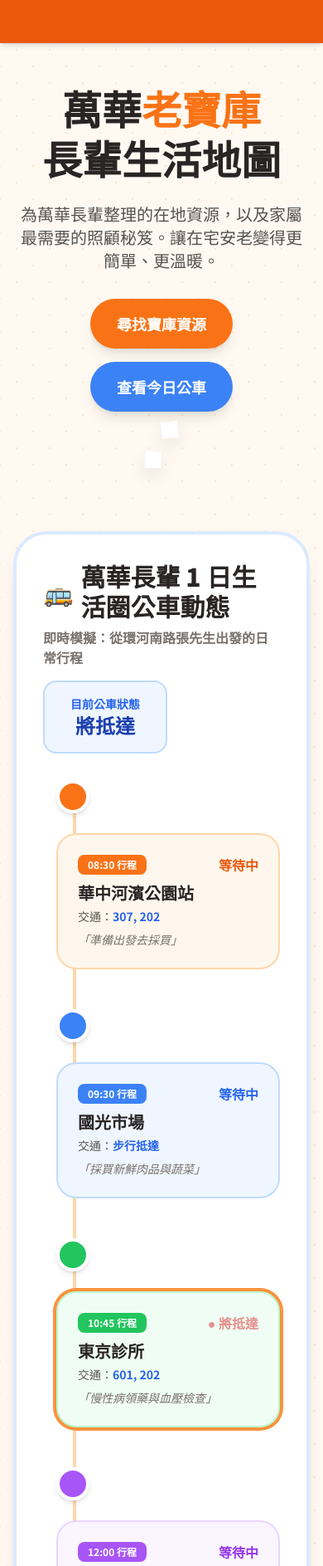
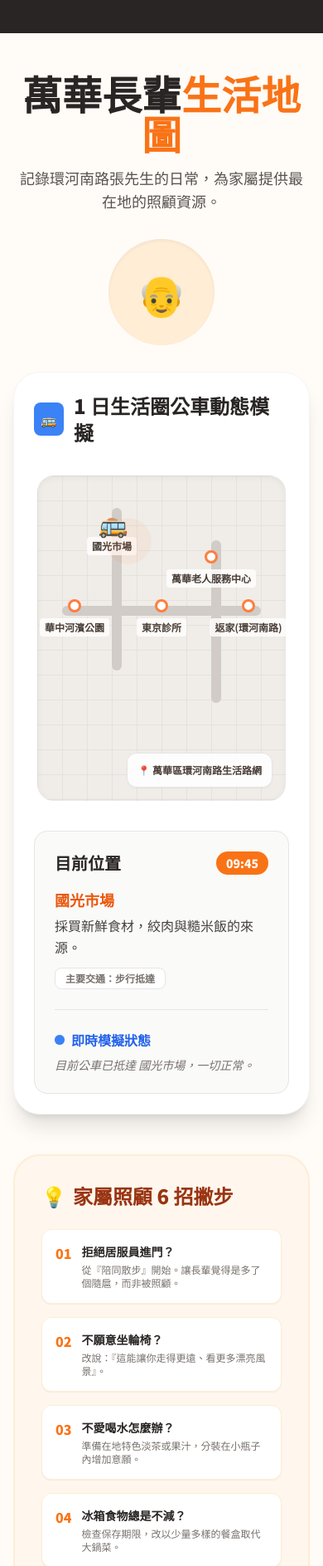
Before and after one commit to shenpaul1/Wanhua-Neighborhood, a plain HTML site: page index.html in a window 390 px wide. Shown: the top 1887 px of the page at 83% size. Drawn offline with nearby package versions, Linux system fonts and the light colour scheme.

Commit message:
Update index.html

```diff
--- a/index.html
+++ b/index.html
@@ -9,318 +9,301 @@
         @import url('https://fonts.googleapis.com/css2?family=Noto+Sans+TC:wght@400;700;900&display=swap');
 
         body {
-            background: #FFF9F2;
-            background-image: radial-gradient(#FFE4CC 1px, transparent 1px), radial-gradient(#FFE4CC 1px, transparent 1px);
-            background-size: 40px 40px;
-            background-position: 0 0, 20px 20px;
+            background: #FFFBF7;
             color: #4A3E37;
             font-family: 'Noto Sans TC', sans-serif;
             scroll-behavior: smooth;
         }
 
-        .rounded-super { border-radius: 2.5rem; }
+        .rounded-super { border-radius: 2rem; }
+
+        /* 模擬地圖樣式 */
+        .map-container {
+            position: relative;
+            background: #f0ede9;
+            background-image:
+                linear-gradient(#e5e1dc 1px, transparent 1px),
+                linear-gradient(90deg, #e5e1dc 1px, transparent 1px);
+            background-size: 30px 30px;
+            height: 400px;
+            border-radius: 1.5rem;
+            overflow: hidden;
+            border: 4px solid #fff;
+            box-shadow: inset 0 2px 10px rgba(0,0,0,0.05);
+        }
+
+        .map-road {
+            position: absolute;
+            background: #d1ccc7;
+            border-radius: 20px;
+        }
+
+        .bus-marker {
+            position: absolute;
+            transition: all 1.5s cubic-bezier(0.4, 0, 0.2, 1);
+            z-index: 50;
+        }
+
+        .station-node {
+            position: absolute;
+            width: 16px;
+            height: 16px;
+            background: white;
+            border: 3px solid #FF7E3D;
+            border-radius: 50%;
+            transform: translate(-50%, -50%);
+            z-index: 20;
+        }
+
+        .station-label {
+            position: absolute;
+            font-size: 12px;
+            font-weight: bold;
+            white-space: nowrap;
+            background: rgba(255,255,255,0.8);
+            padding: 2px 6px;
+            border-radius: 4px;
+            transform: translate(-50%, 15px);
+        }
+
+        @keyframes pulse-ring {
+            0% { transform: scale(0.8); opacity: 0.5; }
+            100% { transform: scale(1.5); opacity: 0; }
+        }
+
+        .active-pulse {
+            position: absolute;
+            width: 40px;
+            height: 40px;
+            background: #FF7E3D;
+            border-radius: 50%;
+            transform: translate(-50%, -50%);
+            animation: pulse-ring 2s infinite;
+            z-index: 10;
+        }
 
         .photo-frame {
-            border: 10px solid white;
-            box-shadow: 0 8px 20px rgba(0,0,0,0.1);
-            transition: all 0.3s ease;
+            border: 8px solid white;
+            box-shadow: 0 4px 15px rgba(0,0,0,0.1);
             background: #eee;
-            overflow: hidden;
-        }
-        .photo-frame img { width: 100%; height: 100%; object-fit: cover; }
-
-        .tab-active {
-            background-color: #FF7E3D !important;
-            color: white !important;
-            box-shadow: 0 4px 15px rgba(255, 126, 61, 0.4);
         }
 
-        .resource-card {
-            border: 2px solid #FFE4CC;
-            transition: all 0.2s ease;
-            background: white;
+        .animate-marquee {
+            display: inline-block;
+            animation: marquee 30s linear infinite;
         }
-        .resource-card:hover {
-            border-color: #FF7E3D;
-            transform: translateY(-2px);
-        }
-
-        .custom-scroll::-webkit-scrollbar { width: 6px; }
-        .custom-scroll::-webkit-scrollbar-thumb { background: #FF9D66; border-radius: 10px; }
-
         @keyframes marquee {
             0% { transform: translateX(100%); }
             100% { transform: translateX(-100%); }
-        }
-        .animate-marquee {
-            display: inline-block;
-            animation: marquee 40s linear infinite;
-        }
-
-        .story-gradient {
-            background: linear-gradient(135deg, #fffcf9 0%, #fff0e0 100%);
-        }
-
-        .bus-line {
-            position: relative;
-        }
-        .bus-line::before {
-            content: '';
-            position: absolute;
-            left: 20px;
-            top: 0;
-            bottom: 0;
-            width: 4px;
-            background: #FED7AA;
-            z-index: 0;
-        }
-        .bus-dot {
-            position: relative;
-            z-index: 10;
         }
     </style>
 </head>
 <body class="pb-10">
 
-    <!-- 頂部跑馬燈 -->
-    <div class="bg-orange-600 text-white py-3 overflow-hidden whitespace-nowrap sticky top-0 z-50 shadow-md">
-        <div class="animate-marquee px-4 font-bold text-lg">
-            📅 <span id="current-datetime">載入時間中...</span> ｜
-            🌤️ 萬華在地安老：守護長輩的每一天 ｜
-            📍 1966 長照專線隨時為您服務 ｜
-            💡 萬華長輩生活寶庫，理解是對長輩最好的陪伴 ｜
-            🏥 萬華健康中心關心您的健康
+    <!-- 跑馬燈 -->
+    <div class="bg-stone-800 text-white py-2 overflow-hidden whitespace-nowrap sticky top-0 z-50">
+        <div class="animate-marquee px-4 font-bold">
+            💡 萬華長輩生活寶庫：理解是對長輩最好的陪伴 ｜ 🚌 公車動態即時模擬中 ｜ 📍 1966 長照專線隨時為您服務 ｜ 🏥 萬華健康中心關心您
         </div>
     </div>
 
-    <!-- 主視覺區 -->
-    <header class="max-w-6xl mx-auto px-4 py-12 flex flex-col md:flex-row items-center gap-12">
-        <div class="md:w-1/2 text-center md:text-left">
-            <h1 class="text-5xl md:text-6xl font-black text-stone-800 leading-tight mb-6">
-                萬華<span class="text-orange-500">老寶庫</span><br>長輩生活地圖
-            </h1>
-            <p class="text-xl text-stone-600 mb-8">
-                為萬華長輩整理的在地資源，以及家屬最需要的照顧秘笈。讓在宅安老變得更簡單、更溫暖。
-            </p>
-            <div class="flex flex-wrap gap-4 justify-center md:justify-start">
-                <a href="#resources" class="bg-orange-500 text-white px-8 py-4 rounded-full font-black text-lg shadow-lg hover:scale-105 transition">尋找寶庫資源</a>
-                <a href="#bus-schedule" class="bg-blue-500 text-white px-8 py-4 rounded-full font-black text-lg shadow-lg hover:scale-105 transition">查看今日公車</a>
-            </div>
+    <!-- 主標題 -->
+    <header class="max-w-6xl mx-auto px-6 pt-12 pb-8 flex flex-col md:flex-row items-center gap-8">
+        <div class="flex-1 text-center md:text-left">
+            <h1 class="text-5xl font-black text-stone-800 mb-4">萬華長輩<span class="text-orange-500">生活地圖</span></h1>
+            <p class="text-lg text-stone-600 font-medium">記錄環河南路張先生的日常，為家屬提供最在地的照顧資源。</p>
         </div>
-        <div class="md:w-1/2 relative">
-            <div class="relative w-full aspect-square">
-                <div class="absolute top-0 right-0 w-3/4 aspect-[4/3] photo-frame rotate-3 z-20">
-                    <img src="LINE_ALBUM_51%E7%AC%AC%E4%B8%89%E6%AC%A1%E5%AE%B6%E8%A8%AA_260501_12.jpg" alt="家訪照1">
-                </div>
-                <div class="absolute bottom-4 left-0 w-2/3 aspect-square photo-frame -rotate-6 z-30">
-                    <img src="LINE_ALBUM_51%E7%AC%AC%E4%B8%89%E6%AC%A1%E5%AE%B6%E8%A8%AA_260501_8.jpg" alt="家訪照2">
-                </div>
-                <div class="absolute top-1/2 left-1/2 -translate-x-1/2 -translate-y-1/2 w-full h-full bg-orange-200/30 rounded-full -z-10"></div>
-            </div>
-        </div>
+        <div class="w-32 h-32 bg-orange-100 rounded-full flex items-center justify-center text-5xl shadow-inner">👴</div>
     </header>
 
-    <!-- 1日生活圈公車動態 -->
-    <section id="bus-schedule" class="max-w-6xl mx-auto px-4 py-12">
-        <div class="bg-white rounded-super p-8 md:p-12 shadow-xl border-4 border-blue-100">
-            <div class="flex flex-col md:flex-row justify-between items-start md:items-center mb-8 gap-4">
-                <div>
-                    <h2 class="text-3xl font-black text-stone-800 flex items-center gap-2">
-                        <span class="text-blue-500">🚌</span> 萬華長輩 1 日生活圈公車動態
-                    </h2>
-                    <p class="text-stone-500 mt-2 font-bold">即時模擬：從環河南路張先生出發的日常行程</p>
-                </div>
-                <div class="bg-blue-50 border-2 border-blue-200 rounded-2xl p-4 text-center min-w-[150px]">
-                    <span class="text-sm font-bold text-blue-600 block">目前公車狀態</span>
-                    <span id="bus-live-status" class="text-2xl font-black text-blue-800">偵測中...</span>
-                </div>
+    <!-- 公車動態與地圖 -->
+    <section class="max-w-6xl mx-auto px-4 mb-12">
+        <div class="bg-white rounded-super p-6 md:p-10 shadow-xl border border-stone-100">
+            <div class="flex items-center gap-3 mb-8">
+                <div class="bg-blue-500 text-white p-2 rounded-lg">🚌</div>
+                <h2 class="text-2xl font-black text-stone-800">1 日生活圈公車動態模擬</h2>
             </div>
 
-            <div id="bus-timeline" class="bus-line space-y-12 ml-4">
-                <!-- 站點由 JS 動態生成，以確保功能正常檢查 -->
-            </div>
-        </div>
-    </section>
+            <div class="grid grid-cols-1 lg:grid-cols-3 gap-8">
+                <!-- 左側：模擬地圖 -->
+                <div class="lg:col-span-2">
+                    <div id="wanhua-map" class="map-container">
+                        <!-- 道路模擬 -->
+                        <div class="map-road" style="width: 80%; height: 12px; left: 10%; top: 40%;"></div>
+                        <div class="map-road" style="width: 12px; height: 50%; left: 30%; top: 10%;"></div>
+                        <div class="map-road" style="width: 12px; height: 50%; left: 70%; top: 20%;"></div>
 
-    <!-- 長輩生活特色介紹 -->
-    <section id="story" class="max-w-6xl mx-auto px-4 py-12">
-        <div class="story-gradient rounded-super p-8 md:p-12 shadow-inner border-2 border-orange-100 flex flex-col md:flex-row items-center gap-10">
-            <div class="md:w-1/3">
-                <div class="photo-frame aspect-[3/4] w-full">
-                    <img src="LINE_NOTE_260501_5.jpg" alt="長輩生活特色">
+                        <!-- 站點 -->
+                        <div id="stations-layer"></div>
+
+                        <!-- 脈動效果 -->
+                        <div id="pulse-layer"></div>
+
+                        <!-- 公車圖標 -->
+                        <div id="bus-sprite" class="bus-marker text-3xl">🚌</div>
+
+                        <div class="absolute bottom-4 right-4 bg-white/90 p-3 rounded-xl shadow-sm text-xs font-bold border border-stone-200">
+                            📍 萬華區環河南路生活路網
+                        </div>
+                    </div>
                 </div>
-                <p class="text-center mt-4 text-orange-800 font-bold italic">「親手蒸的糙米飯，是自立的堅持」</p>
-            </div>
-            <div class="md:w-2/3">
-                <h2 class="text-3xl font-black text-stone-800 mb-6 flex items-center gap-2">
-                    <span class="text-orange-500">◆</span> 長者生活特色介紹
-                </h2>
-                <div class="space-y-4 text-lg leading-relaxed text-stone-700">
-                    <p>
-                        以居住在萬華區環河南路三段一帶的<strong>張先生</strong>為例，長輩們的生活往往充滿著對自立生活的堅持。
-                    </p>
-                    <p>
-                        他們習慣每日清晨步行至<strong>國光市場</strong>挑選新鮮食材，雖然腳步漸慢，但內心渴望與社會連結。無論是去診所拿藥，還是到服務中心聊天，都是生活活力的來源。
-                    </p>
+
+                <!-- 右側：行程詳細說明 -->
+                <div class="bg-stone-50 rounded-2xl p-6 border border-stone-200 flex flex-col justify-between">
+                    <div>
+                        <h3 class="font-black text-stone-800 text-xl mb-4 flex justify-between items-center">
+                            目前位置
+                            <span id="current-time-tag" class="text-sm bg-orange-500 text-white px-3 py-1 rounded-full">08:30</span>
+                        </h3>
+                        <div id="step-details" class="space-y-4">
+                            <!-- 由 JS 動態填入 -->
+                        </div>
+                    </div>
+                    <div class="mt-6 pt-6 border-t border-stone-200">
+                        <div class="flex items-center gap-2 text-blue-600 font-bold mb-2">
+                            <span class="relative flex h-3 w-3">
+                                <span class="animate-ping absolute inline-flex h-full w-full rounded-full bg-blue-400 opacity-75"></span>
+                                <span class="relative inline-flex rounded-full h-3 w-3 bg-blue-500"></span>
+                            </span>
+                            即時模擬狀態
+                        </div>
+                        <p id="bus-status-text" class="text-sm text-stone-500 font-medium italic">正在尋找公車位置...</p>
+                    </div>
                 </div>
             </div>
         </div>
     </section>
 
-    <!-- 資源區 -->
-    <section id="resources" class="max-w-7xl mx-auto px-4 py-16">
-        <div class="bg-white rounded-super shadow-xl border-8 border-orange-100 overflow-hidden">
-            <div class="grid grid-cols-1 lg:grid-cols-4">
-                <div class="p-8 bg-orange-50/50 border-r border-orange-100">
-                    <h2 class="text-2xl font-black mb-6 text-stone-800">類別篩選</h2>
-                    <div id="category-btns" class="space-y-3"></div>
+    <!-- 資源卡片與QA -->
+    <div class="max-w-6xl mx-auto px-4 grid grid-cols-1 md:grid-cols-2 gap-8 mb-20">
+
+        <!-- 家屬小撇步 6 招 -->
+        <div class="bg-orange-50 rounded-super p-8 border-2 border-orange-100">
+            <h2 class="text-2xl font-black text-orange-800 mb-6 flex items-center gap-2">
+                <span>💡</span> 家屬照顧 6 招撇步
+            </h2>
+            <div class="grid grid-cols-1 gap-4" id="qa-list">
+                <!-- JS 填入 -->
+            </div>
+        </div>
+
+        <!-- 資源清單快速看 -->
+        <div class="bg-white rounded-super p-8 shadow-lg border border-stone-100">
+            <h2 class="text-2xl font-black text-stone-800 mb-6 flex items-center gap-2">
+                <span>📍</span> 關鍵資源與環境
+            </h2>
+            <div class="space-y-4">
+                <div class="flex gap-4 p-4 bg-blue-50 rounded-2xl">
+                    <div class="w-20 h-20 rounded-xl photo-frame flex-shrink-0 overflow-hidden">
+                        <img src="LINE_NOTE_260501_5.jpg" class="w-full h-full object-cover">
+                    </div>
+                    <div>
+                        <h4 class="font-bold text-blue-900">居家生活環境</h4>
+                        <p class="text-sm text-blue-700 leading-snug">注意無電梯公寓的樓梯安全，適時增加扶手與防滑措施。</p>
+                    </div>
                 </div>
-                <div class="lg:col-span-3 p-8">
-                    <div class="flex justify-between items-end mb-8 border-b-4 border-orange-100 pb-4">
-                        <div>
-                            <h3 id="current-cat-name" class="text-3xl font-black text-orange-600">載入中...</h3>
-                            <p id="current-cat-desc" class="text-stone-500 mt-1"></p>
-                        </div>
-                        <span id="res-count" class="bg-orange-100 text-orange-700 px-4 py-1 rounded-full font-bold"></span>
+                <div class="flex gap-4 p-4 bg-green-50 rounded-2xl">
+                    <div class="w-20 h-20 rounded-xl photo-frame flex-shrink-0 overflow-hidden">
+                        <img src="LINE_ALBUM_51%E7%AC%AC%E4%B8%89%E6%AC%A1%E5%AE%B6%E8%A8%AA_260501_8.jpg" class="w-full h-full object-cover">
                     </div>
-                    <div id="res-grid" class="grid grid-cols-1 md:grid-cols-2 gap-6 max-h-[700px] overflow-y-auto pr-4 custom-scroll"></div>
+                    <div>
+                        <h4 class="font-bold text-green-900">健康巡迴諮詢</h4>
+                        <p class="text-sm text-green-700 leading-snug">善用診所與長照中心的測量服務，隨時掌握長輩血壓狀況。</p>
+                    </div>
                 </div>
             </div>
+            <a href="#" class="block text-center mt-8 text-stone-400 font-bold hover:text-orange-500 underline">查看更多長照資源清單 →</a>
         </div>
-    </section>
-
-    <!-- QA 區 -->
-    <section id="qa" class="max-w-5xl mx-auto px-4 py-20">
-        <div class="text-center mb-16">
-            <h2 class="text-4xl font-black text-stone-800 mb-4">家屬小撇步 Q&A 6 招</h2>
-            <p class="text-xl text-stone-500 italic">理解長輩的堅持，讓照顧事半功倍</p>
-        </div>
-        <div id="qa-container" class="grid grid-cols-1 md:grid-cols-2 gap-6"></div>
-    </section>
+    </div>
 
     <script>
-        // 即時時間更新
-        function updateTime() {
-            const now = new Date();
-            const timeStr = `${now.getFullYear()}年${now.getMonth() + 1}月${now.getDate()}日 ${now.toLocaleTimeString('zh-TW', { hour12: false })}`;
-            document.getElementById('current-datetime').innerText = timeStr;
-        }
-        setInterval(updateTime, 1000);
-
-        // 公車動態功能邏輯 (檢查功能正常)
-        const busStops = [
-            { name: '華中河濱公園站', time: '08:30', task: '準備出發去採買', line: '307, 202', color: 'orange' },
-            { name: '國光市場', time: '09:30', task: '採買新鮮肉品與蔬菜', line: '步行抵達', color: 'blue' },
-            { name: '東京診所', time: '10:45', task: '慢性病領藥與血壓檢查', line: '601, 202', color: 'green' },
-            { name: '萬華老人服務中心', time: '12:00', task: '聚會、吃飯、健康諮詢', line: '307', color: 'purple' },
-            { name: '返家途中', time: '15:00', task: '充實的一天，回家休息', line: '202, 601', color: 'stone' }
+        const stops = [
+            { id: 1, name: '華中河濱公園', x: 15, y: 40, time: '08:30', desc: '早起散步的好地方，也是公車起點。', line: '202, 307' },
+            { id: 2, name: '國光市場', x: 30, y: 15, time: '09:45', desc: '採買新鮮食材，絞肉與糙米飯的來源。', line: '步行抵達' },
+            { id: 3, name: '東京診所', x: 50, y: 40, time: '11:00', desc: '例行性拿藥與健康檢查。', line: '202, 601' },
+            { id: 4, name: '萬華老人服務中心', x: 70, y: 25, time: '12:30', desc: '共餐與老鄰居聊天的社交熱點。', line: '307' },
+            { id: 5, name: '返家(環河南路)', x: 85, y: 40, time: '15:30', desc: '結束充實的一天，回家休息。', line: '隨時返家' }
         ];
 
-        function renderBusTimeline() {
-            const container = document.getElementById('bus-timeline');
-            const statusEl = document.getElementById('bus-live-status');
-            container.innerHTML = '';
+        const qaData = [
+            { q: "拒絕居服員進門？", a: "從『陪同散步』開始。讓長輩覺得是多了個隨扈，而非被照顧。" },
+            { q: "不願意坐輪椅？", a: "改說：『這能讓你走得更遠、看更多漂亮風景』。" },
+            { q: "不愛喝水怎麼辦？", a: "準備在地特色淡茶或果汁，分裝在小瓶子內增加意願。" },
+            { q: "冰箱食物總是不減？", a: "檢查保存期限，改以少量多樣的餐盒取代大鍋菜。" },
+            { q: "照顧者感到疲累？", a: "撥打1966申請喘息服務，給自己幾天假，別獨自承受。" },
+            { q: "長輩總是不肯吃藥？", a: "使用精美的藥盒分類，並給予口頭稱讚作為正面回饋。" }
+        ];
 
-            // 隨機模擬一個狀態
-            const randomStop = Math.floor(Math.random() * busStops.length);
-            const statuses = ["進站中", "將抵達", "3 分鐘", "5 分鐘", "準點"];
-            const randomStatus = statuses[Math.floor(Math.random() * statuses.length)];
+        let currentIndex = 0;
 
-            statusEl.innerText = randomStatus;
-
-            busStops.forEach((stop, index) => {
-                const isCurrent = index === randomStop;
-                const statusText = isCurrent ? `<span class="animate-pulse text-red-600 font-black">● ${randomStatus}</span>` : '等待中';
-
-                const stopHtml = `
-                    <div class="flex flex-col md:flex-row gap-6 bus-dot">
-                        <div class="w-10 h-10 rounded-full bg-${stop.color}-500 border-4 border-white shadow-md flex-shrink-0"></div>
-                        <div class="flex-grow bg-${stop.color}-50 p-6 rounded-3xl border-2 border-${stop.color}-200 ${isCurrent ? 'ring-4 ring-orange-400' : ''}">
-                            <div class="flex justify-between items-start mb-2">
-                                <span class="bg-${stop.color}-500 text-white px-3 py-1 rounded-lg text-xs font-bold uppercase">${stop.time} 行程</span>
-                                <span class="text-${stop.color}-600 font-black">${statusText}</span>
-                            </div>
-                            <h4 class="text-xl font-black text-stone-800 mb-1">${stop.name}</h4>
-                            <p class="text-stone-600 text-sm">交通：<strong class="text-blue-600">${stop.line}</strong></p>
-                            <p class="text-stone-500 mt-2 italic text-sm">「${stop.task}」</p>
-                        </div>
-                    </div>
+        function initMap() {
+            const stationsLayer = document.getElementById('stations-layer');
+            stationsLayer.innerHTML = '';
+            stops.forEach(stop => {
+                stationsLayer.innerHTML += `
+                    <div class="station-node" style="left: ${stop.x}%; top: ${stop.y}%;"></div>
+                    <div class="station-label" style="left: ${stop.x}%; top: ${stop.y}%;">${stop.name}</div>
                 `;
-                container.innerHTML += stopHtml;
             });
+            updateBusPosition();
         }
 
-        const categories = {
-            'med': { label: '看病拿藥', icon: '🩺', desc: '萬華區優質醫療與復健資源' },
-            'shop': { label: '逛街採買', icon: '🥬', desc: '好買又好逛的市場與超市' },
-            'care': { label: '長照諮詢', icon: '🫂', desc: '政府與民間的照顧幫手' },
-            'fun': { label: '休閒社交', icon: '🍵', desc: '長輩結交新朋友的好去處' }
-        };
+        function updateBusPosition() {
+            const bus = document.getElementById('bus-sprite');
+            const pulseLayer = document.getElementById('pulse-layer');
+            const details = document.getElementById('step-details');
+            const timeTag = document.getElementById('current-time-tag');
+            const statusText = document.getElementById('bus-status-text');
 
-        const resData = {
-            'med': [{ n: '東京診所', a: '西園路二段' }, { n: '西園醫院', a: '西園路二段132號' }],
-            'shop': [{ n: '國光市場', a: '萬大路巷弄' }, { n: '雙和市場', a: '雙和街' }],
-            'care': [{ n: '萬華老人服務中心', a: '西源路' }, { n: '聖若瑟居家長照', a: '德昌街' }],
-            'fun': [{ n: '東園圖書館', a: '東園街199號' }, { n: '龍山寺', a: '廣州街211號' }]
-        };
+            const stop = stops[currentIndex];
 
-        const qaData = [
-            { q: "長輩拒絕居服員進門？", a: "從『陪同散步』開始。讓長輩覺得是多了個隨扈或朋友，而不是被照顧。" },
-            { q: "如何說服長輩坐輪椅？", a: "不要說『你走不動』，要說『這能讓你走得更遠、看更多地方』。" },
-            { q: "長輩不愛喝水怎麼辦？", a: "利用萬華在地特色，準備淡茶或稀釋果汁，增加水分攝取的意願。" },
-            { q: "如何知道長輩有吃飽？", a: "檢查冰箱食材減少狀況、體重變化，或是餐盒是否有剩餘。" },
-            { q: "照顧者快崩潰了怎麼辦？", a: "利用長照喘息服務，給自己幾天假。找人傾訴，別獨自承受。" },
-            { q: "萬華哪裡可以借輪椅？", a: "萬華老人服務中心通常有提供短期借用服務，可打電話詢問。" }
-        ];
+            // 移動公車
+            bus.style.left = `calc(${stop.x}% - 15px)`;
+            bus.style.top = `calc(${stop.y}% - 25px)`;
 
-        function renderResources(key) {
-            const grid = document.getElementById('res-grid');
-            grid.innerHTML = '';
-            resData[key].forEach(item => {
-                grid.innerHTML += `
-                    <div class="resource-card p-5 rounded-2xl flex flex-col justify-between">
-                        <div><h4 class="text-lg font-black text-stone-800 mb-1">${item.n}</h4><p class="text-sm text-stone-400 mb-4">📍 ${item.a}</p></div>
-                        <button class="bg-blue-50 text-blue-600 py-2 rounded-xl text-sm font-bold">查看地圖</button>
+            // 更新脈動
+            pulseLayer.innerHTML = `<div class="active-pulse" style="left: ${stop.x}%; top: ${stop.y}%;"></div>`;
+
+            // 更新說明文字
+            timeTag.innerText = stop.time;
+            details.innerHTML = `
+                <div class="animate-fadeIn">
+                    <h4 class="text-orange-600 font-black text-lg mb-1">${stop.name}</h4>
+                    <p class="text-stone-700 leading-relaxed font-medium">${stop.desc}</p>
+                    <div class="mt-3 inline-block bg-white px-3 py-1 rounded-lg border border-stone-200 text-xs font-bold text-stone-500">
+                        主要交通：${stop.line}
                     </div>
-                `;
-            });
-            document.getElementById('current-cat-name').innerText = categories[key].label;
-            document.getElementById('current-cat-desc').innerText = categories[key].desc;
-            document.getElementById('res-count').innerText = `共 ${resData[key].length} 項`;
+                </div>
+            `;
+            statusText.innerText = `目前公車已抵達 ${stop.name}，一切正常。`;
+
+            // 輪播
+            currentIndex = (currentIndex + 1) % stops.length;
         }
 
-        function init() {
-            renderBusTimeline();
-            setInterval(renderBusTimeline, 30000); // 每30秒更新一次模擬動態
-
-            const catContainer = document.getElementById('category-btns');
-            Object.keys(categories).forEach(key => {
-                const btn = document.createElement('button');
-                btn.className = 'w-full flex items-center gap-3 p-4 rounded-2xl border-2 border-orange-100 font-bold';
-                btn.innerHTML = `<span>${categories[key].icon}</span> ${categories[key].label}`;
-                btn.onclick = () => {
-                    document.querySelectorAll('#category-btns button').forEach(b => b.classList.remove('tab-active'));
-                    btn.classList.add('tab-active');
-                    renderResources(key);
-                };
-                catContainer.appendChild(btn);
-            });
-            catContainer.firstChild.click();
-
-            const qaContainer = document.getElementById('qa-container');
+        function renderQA() {
+            const container = document.getElementById('qa-list');
             qaData.forEach((item, i) => {
-                qaContainer.innerHTML += `
-                    <div class="bg-white p-6 rounded-3xl border-2 border-orange-100 shadow-sm">
+                container.innerHTML += `
+                    <div class="bg-white p-4 rounded-xl shadow-sm border border-orange-100">
                         <div class="flex gap-3">
-                            <span class="flex-shrink-0 w-8 h-8 rounded-full bg-orange-500 text-white flex items-center justify-center font-black">${i+1}</span>
-                            <div><h4 class="font-black text-stone-800 mb-2">${item.q}</h4><p class="text-stone-500 text-sm">${item.a}</p></div>
+                            <span class="text-orange-500 font-black">0${i+1}</span>
+                            <div>
+                                <h4 class="font-black text-stone-800 text-sm mb-1">${item.q}</h4>
+                                <p class="text-xs text-stone-500">${item.a}</p>
+                            </div>
                         </div>
                     </div>
                 `;
             });
         }
 
-        document.addEventListener('DOMContentLoaded', init);
+        // 啟動
+        window.onload = () => {
+            initMap();
+            renderQA();
+            setInterval(updateBusPosition, 4000);
+        };
     </script>
 </body>
 </html>
```
